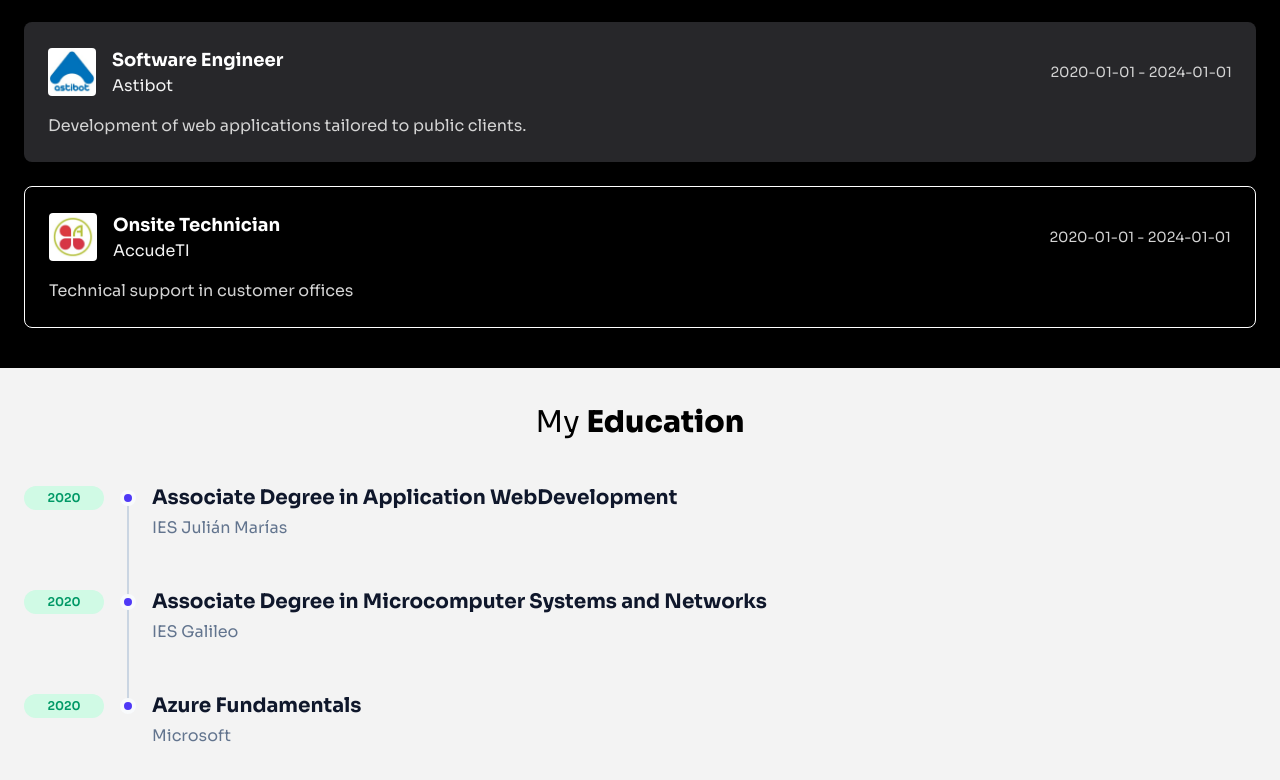
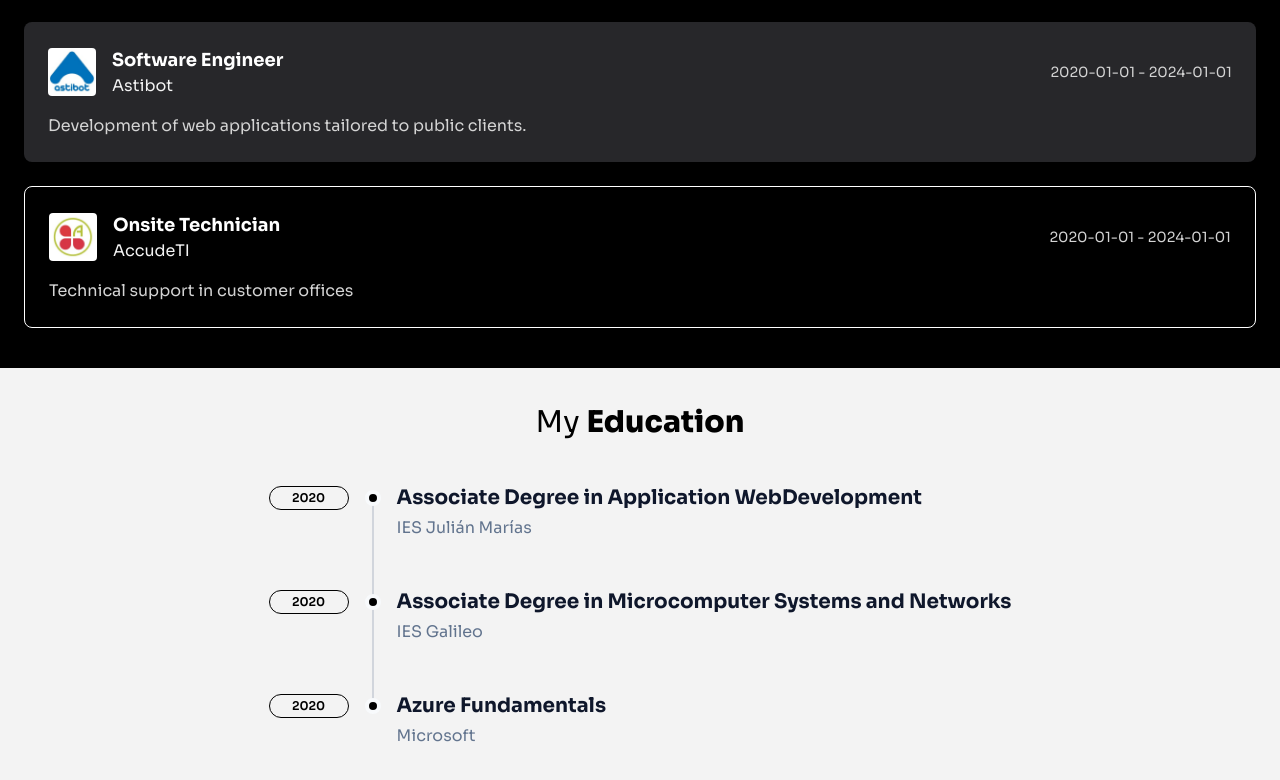
Before and after one commit to kingAlfy/portfolio-2025, a React (Vite) app: page / in a window 1280 px wide. Shown: the part 1478-2258 px from the top of the page. Built offline with nearby package versions, Linux system fonts and the light colour scheme.

Commit message:
feat: add correct styles

```diff
--- a/src/components/ui/Timeline.jsx
+++ b/src/components/ui/Timeline.jsx
@@ -2,11 +2,13 @@ import TimelineCard from './TimelineCard';
 
 const Timeline = ({educationData}) => {
     return (
-        <div className='w-full'>
-            {educationData.map((education) => (
-                <TimelineCard key={education.school} {...education} />
-            ))}
-        </div>
+        <section className="flex gap-4 justify-center">
+            <div>
+                {educationData.map((education) => (
+                    <TimelineCard key={education.school} {...education} />
+                ))}
+            </div>
+        </section>
     )
 }
 
--- a/src/components/ui/TimelineCard.jsx
+++ b/src/components/ui/TimelineCard.jsx
@@ -3,8 +3,8 @@ const TimelineCard = ({school, degree, endDate}) => {
     return (
         <article className="relative pl-8 sm:pl-32 py-6 group">
 
-            <header className="flex flex-col sm:flex-row items-start mb-1 group-last:before:hidden before:absolute before:left-2 sm:before:left-0 before:h-full before:px-px before:bg-slate-300 sm:before:ml-[6.5rem] before:self-start before:-translate-x-1/2 before:translate-y-3 after:absolute after:left-2 sm:after:left-0 after:w-2 after:h-2 after:bg-indigo-600 after:border-4 after:box-content after:border-slate-50 after:rounded-full sm:after:ml-[6.5rem] after:-translate-x-1/2 after:translate-y-1.5">
-                <time className="sm:absolute left-0 translate-y-0.5 inline-flex items-center justify-center text-xs font-semibold uppercase w-20 h-6 mb-3 sm:mb-0 text-emerald-600 bg-emerald-100 rounded-full">{endDate}</time>
+            <header className="flex flex-col sm:flex-row items-start mb-1 group-last:before:hidden before:absolute before:left-2 sm:before:left-0 before:h-full before:px-px before:bg-gray-300 sm:before:ml-[6.5rem] before:self-start before:-translate-x-1/2 before:translate-y-3 after:absolute after:left-2 sm:after:left-0 after:w-2 after:h-2 after:bg-secondary after:border-4 after:box-content after:border-slate-50 after:rounded-full sm:after:ml-[6.5rem] after:-translate-x-1/2 after:translate-y-1.5">
+                <time className="sm:absolute left-0 translate-y-0.5 inline-flex items-center justify-center text-xs font-semibold uppercase w-20 h-6 mb-3 sm:mb-0 border rounded-full">{endDate}</time>
                 <div className="text-xl font-bold text-slate-900">{degree}</div>
             </header>
 
```
